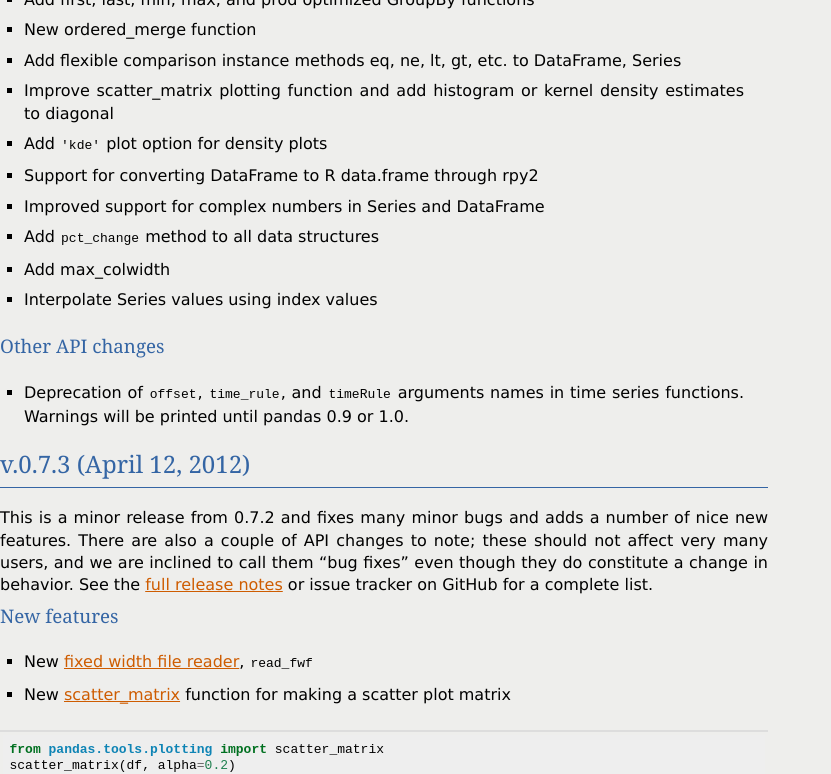
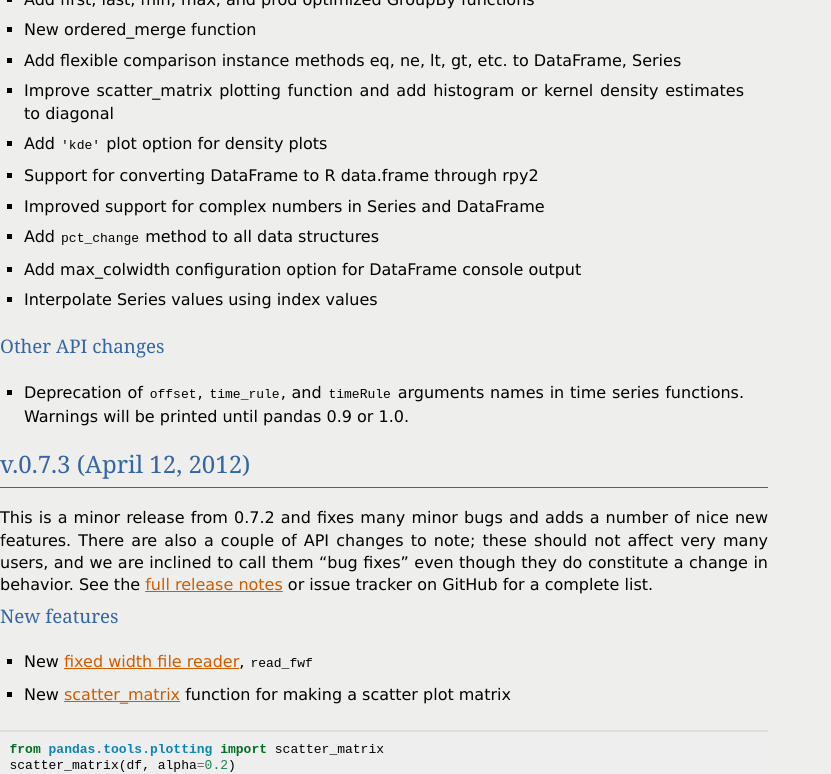
Before and after one commit to mobogaqc/pandas, a Sphinx documentation site: the page built from doc/source/whatsnew.rst, in a window 1280 px wide and 900 px high, scrolled down 2371 px, cut to the strip 0-774 px from the top of the window. Shown: the whole strip, without its empty margins (0-831 px from the left). Built offline with Sphinx 7.4.7, drawn with Linux system fonts in a browser that asks for light colours; formulas are drawn with MathJax 3; the version number is read from the project's files by our own code.

Commit message:
DOC: what's new

```diff
--- a/doc/source/whatsnew/v0.8.0.txt
+++ b/doc/source/whatsnew/v0.8.0.txt
@@ -114,7 +114,7 @@
 - Support for converting DataFrame to R data.frame through rpy2
 - Improved support for complex numbers in Series and DataFrame
 - Add ``pct_change`` method to all data structures
-- Add max_colwidth
+- Add max_colwidth configuration option for DataFrame console output
 - Interpolate Series values using index values
 
 Other API changes
```
